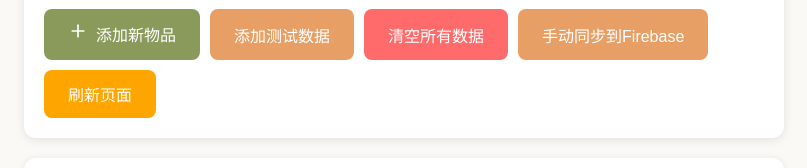
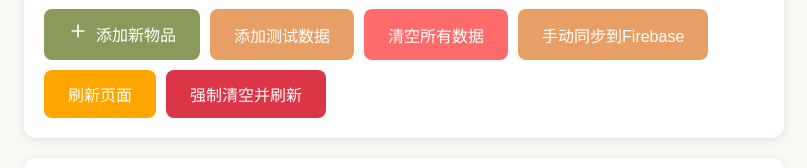
Before and after one commit to michelleric0118-cmd/youqi-app, a React (Create React App) app: page / in a window 1280 px wide. Shown: the part 536-704 px from the top of the page, without its empty margins (236-1043 px from the left). Built offline with nearby package versions, Linux system fonts and the light colour scheme; no server answers; the database is empty.

Commit message:
Fix data duplication and add force clear functionality

```diff
--- a/src/hooks/useFirebaseItems.js
+++ b/src/hooks/useFirebaseItems.js
@@ -53,39 +53,48 @@ export const useFirebaseItems = () => {
         // 1. 从localStorage加载现有数据
         const savedItems = localStorage.getItem('youqi-items');
         const localItems = savedItems ? JSON.parse(savedItems) : [];
+        console.log('localStorage数据数量:', localItems.length);
 
         // 2. 尝试从Firebase获取数据
         try {
           const firebaseItems = await getItemsFromFirebase();
           setFirebaseConnected(true);
+          console.log('Firebase数据数量:', firebaseItems.length);
 
-          // 3. 优先使用Firebase数据，如果Firebase为空则使用localStorage
+          // 3. 数据源选择逻辑
+          let finalItems = [];
+
           if (firebaseItems.length > 0) {
-            console.log('使用Firebase数据，数量:', firebaseItems.length);
-            // 去重处理：基于ID去重
-            const uniqueItems = firebaseItems.filter((item, index, self) =>
-              index === self.findIndex(t => t.id === item.id)
-            );
-            setItems(uniqueItems);
-            // 更新localStorage以保持一致性
-            localStorage.setItem('youqi-items', JSON.stringify(uniqueItems));
+            console.log('使用Firebase数据');
+            finalItems = firebaseItems;
           } else if (localItems.length > 0) {
-            console.log('使用localStorage数据，数量:', localItems.length);
-            // 去重处理：基于ID去重
-            const uniqueItems = localItems.filter((item, index, self) =>
-              index === self.findIndex(t => t.id === item.id)
-            );
-            setItems(uniqueItems);
+            console.log('使用localStorage数据');
+            finalItems = localItems;
             // 上传到Firebase
-            await syncToFirebase(uniqueItems);
+            await syncToFirebase(localItems);
           } else {
             console.log('没有数据，设置为空数组');
-            setItems([]);
+            finalItems = [];
           }
+
+          // 4. 去重处理
+          const uniqueItems = finalItems.filter((item, index, self) =>
+            index === self.findIndex(t => t.id === item.id)
+          );
+
+          console.log('去重后数据数量:', uniqueItems.length);
+          setItems(uniqueItems);
+          localStorage.setItem('youqi-items', JSON.stringify(uniqueItems));
+
         } catch (error) {
           console.error('Firebase连接失败，使用本地数据:', error);
           setFirebaseConnected(false);
-          setItems(localItems);
+
+          // 使用localStorage数据，并去重
+          const uniqueItems = localItems.filter((item, index, self) =>
+            index === self.findIndex(t => t.id === item.id)
+          );
+          setItems(uniqueItems);
         }
       } catch (error) {
         console.error('数据初始化失败:', error);
--- a/src/pages/Home/index.js
+++ b/src/pages/Home/index.js
@@ -82,6 +82,16 @@ const Home = () => {
           >
             刷新页面
           </button>
+          <button
+            className="btn btn-secondary"
+            onClick={() => {
+              localStorage.removeItem('youqi-items');
+              window.location.reload();
+            }}
+            style={{ background: '#dc3545', color: 'white' }}
+          >
+            强制清空并刷新
+          </button>
         </div>
       </div>
 
```
